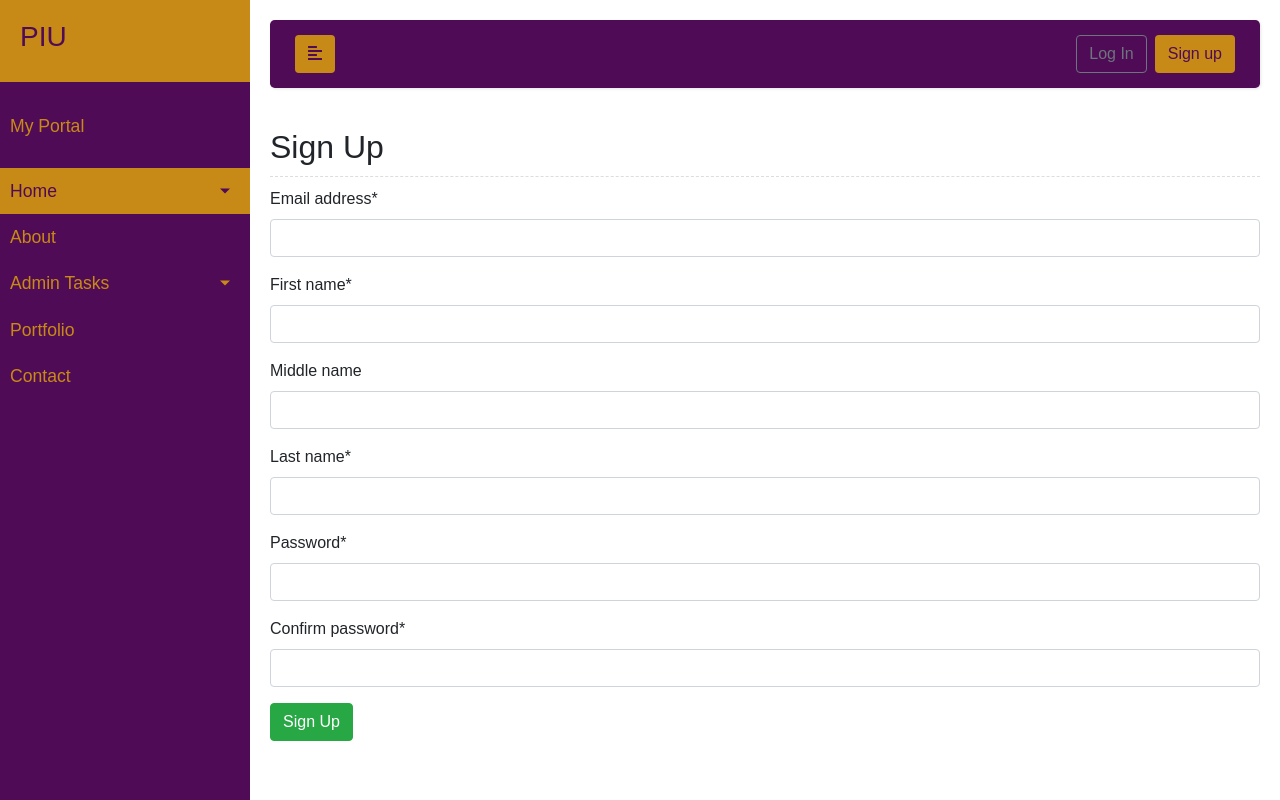
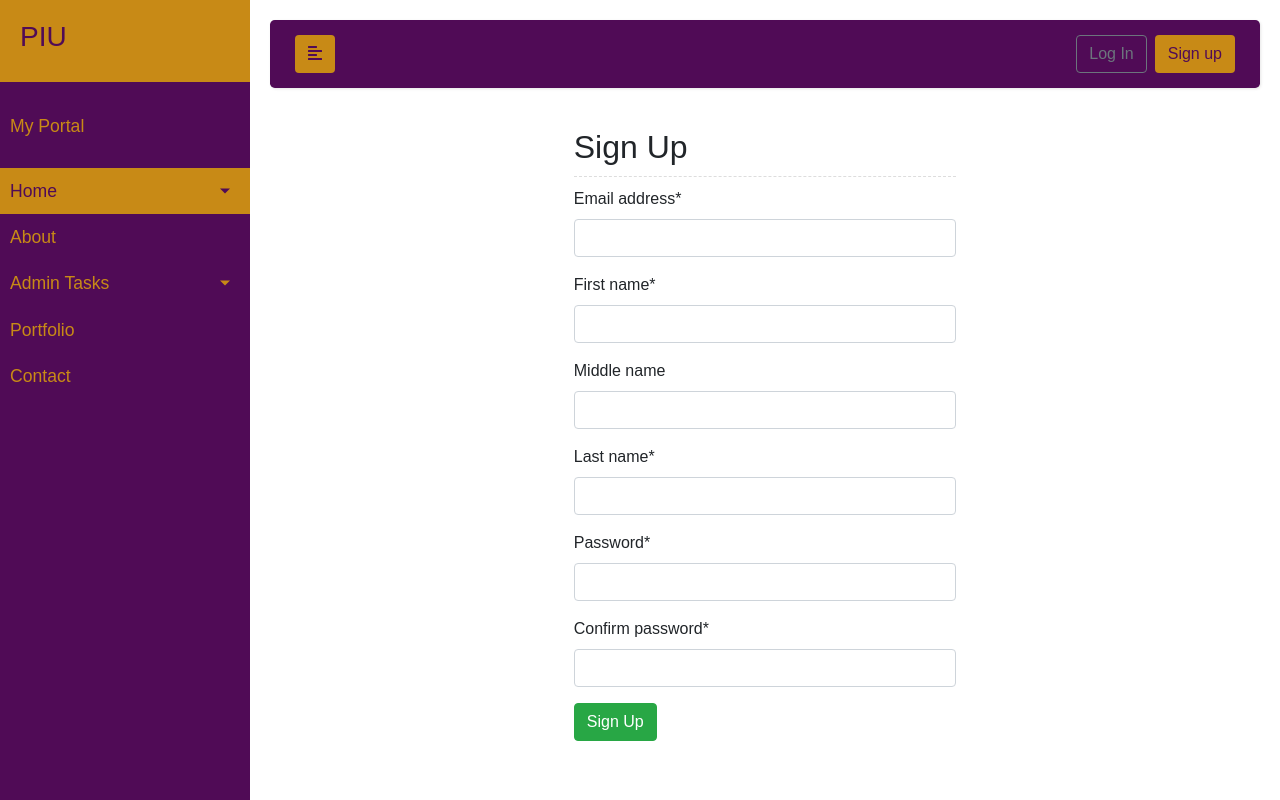
Before and after one commit to Cent-Luc/University_Portal, a Django app: page /users/signup/ in a window 1280 px wide. Run offline with Django 3.2, Linux system fonts and the light colour scheme; some libraries are stand-ins or nearby versions.

Commit message:
Refactored sign up form

```diff
--- a/templates/signup.html
+++ b/templates/signup.html
@@ -5,6 +5,9 @@
 {% block title %}Sign Up{% endblock title %}
 
 {% block content %}
+<div class="container">
+    <div class="row justify-content-md-center">
+        <div class="col-sm-5">
             <h2>Sign Up</h2>
             <div class="line"></div>
             <form method="post">
@@ -12,4 +15,7 @@
                 {{ form|crispy }}
                 <button class="btn btn-success" type="submit">Sign Up</button>
             </form>
+        </div>
+    </div>
+</div>
 {% endblock content %}
```
Lines whose indentation alone changed are shown as unchanged.
